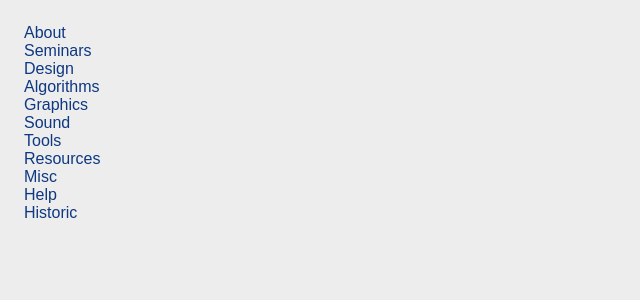
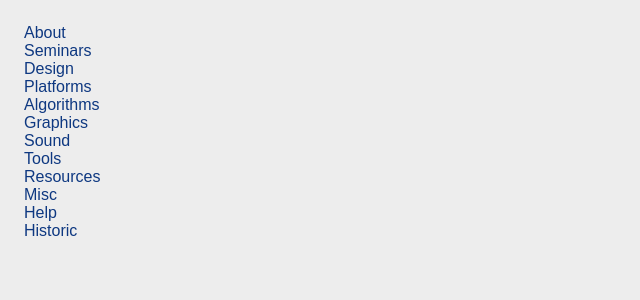
Before and after one commit to in4k/in4k.github.io, a Jekyll site: the page index.html, which Jekyll copies as it is, in a window 1280 px wide. Shown: the top 300 px of the page, without its empty margins (0-640 px from the left). Built offline with Jekyll 4.4.1, drawn with Linux system fonts in a browser that asks for light colours; some web fonts are replaced.

Commit message:
added Platforms link to the plain start page

```diff
--- a/index.html
+++ b/index.html
@@ -6,6 +6,7 @@
 <a href="wiki/about">About</a><br>
 <a href="wiki/seminars">Seminars</a><br>
 <a href="wiki/design">Design</a><br>
+<a href="wiki/platforms">Platforms</a><br>
 <a href="wiki/algorithms">Algorithms</a><br>
 <a href="wiki/graphics">Graphics</a><br>
 <a href="wiki/sound-coding">Sound</a><br>
```
